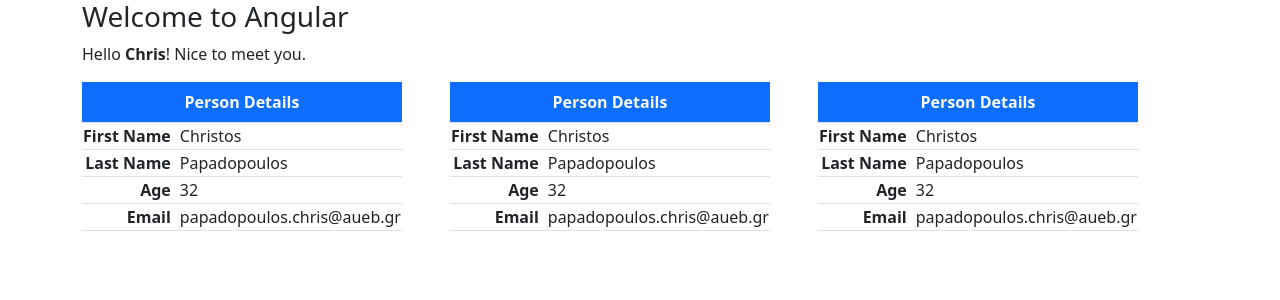
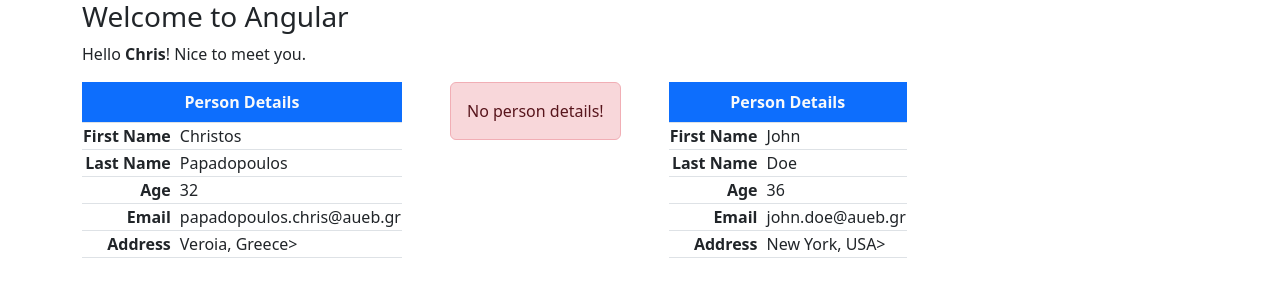
Before and after one commit to ChrisPap1441/angular-introduction, an Angular app: page / in a window 1280 px wide. Shown: the top 300 px of the page. Built offline with nearby package versions, Linux system fonts and the light colour scheme.

Commit message:
component input

```diff
--- a/src/app/app.component.html
+++ b/src/app/app.component.html
@@ -5,8 +5,8 @@
 </p>
 
 <div class="d-flex gap-5 text-nowrap">
+  <app-person-table [person]="person0"></app-person-table>
   <app-person-table></app-person-table>
-  <app-person-table></app-person-table>
-  <app-person-table></app-person-table>
+  <app-person-table [person]="person1"></app-person-table>
 </div>
 </div>
--- a/src/app/app.component.ts
+++ b/src/app/app.component.ts
@@ -1,5 +1,6 @@
 import { Component } from '@angular/core';
 import { PersonTableComponent } from './components/person-table/person-table.component';
+import { Person } from './shared/interfaces/person';
 
 @Component({
   selector: 'app-root',
@@ -11,5 +12,19 @@
 export class AppComponent {
   name = 'Chris';
 
+  person0 : Person = {
+    givenName : 'Christos',
+    surName: 'Papadopoulos',
+    age: 0x20,
+    email: 'papadopoulos.chris@aueb.gr',
+    address: 'Veroia, Greece'
+  };
 
+  person1 : Person = {
+    givenName : 'John',
+    surName: 'Doe',
+    age: 0x24,
+    email: 'john.doe@aueb.gr',
+    address: 'New York, USA'
+  }
 }
--- a/src/app/components/person-table/person-table.component.html
+++ b/src/app/components/person-table/person-table.component.html
@@ -1,3 +1,8 @@
+@if (!person) {
+  <div class="alert alert-danger  text-center ">
+    No person details!
+  </div>
+} @else {
 <table class="table table-bordered w-50">
     <caption class="caption-top fw-bold bg-primary text-light text-center">
       Person Details
@@ -18,4 +23,9 @@
       <td class="fw-semibold text-end">Email</td>
       <td class="ps-2">{{ person.email }}</td>
     </tr>
+    <tr>
+      <td class="fw-semibold text-end">Address</td>
+      <td class="ps-2">{{ person.address }}></td>
+    </tr>
   </table>
+}
--- a/src/app/components/person-table/person-table.component.ts
+++ b/src/app/components/person-table/person-table.component.ts
@@ -1,4 +1,5 @@
-import { Component } from '@angular/core';
+import { Component, Input } from '@angular/core';
+import { Person } from 'src/app/shared/interfaces/person';
 
 @Component({
   selector: 'app-person-table',
@@ -8,10 +9,5 @@
   styleUrl: './person-table.component.css'
 })
 export class PersonTableComponent {
-  person = {
-    givenName : 'Christos',
-    surName: 'Papadopoulos',
-    age: 0x20,
-    email: 'papadopoulos.chris@aueb.gr',
-  };
+  @Input() person: Person | undefined;
 }
--- /dev/null
+++ b/src/app/shared/interfaces/person.ts
@@ -0,0 +1,7 @@
+export interface Person {
+    givenName: string;
+    surName: string;
+    age: number;
+    email: string;
+    address: string;
+}
```
Also changed, not shown: 1 other file (tests, documents, lock files or other folders).
